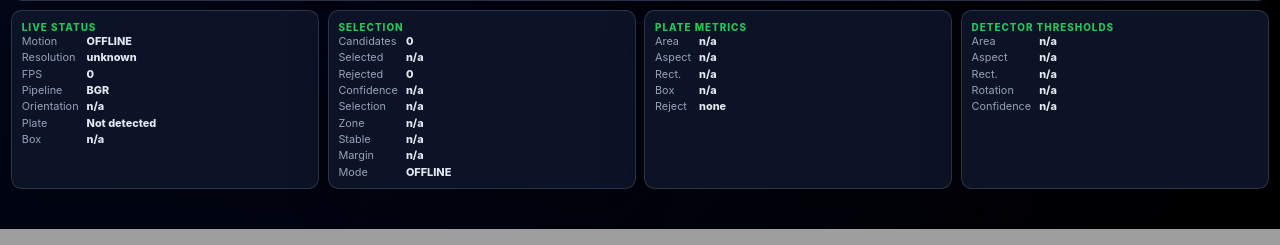
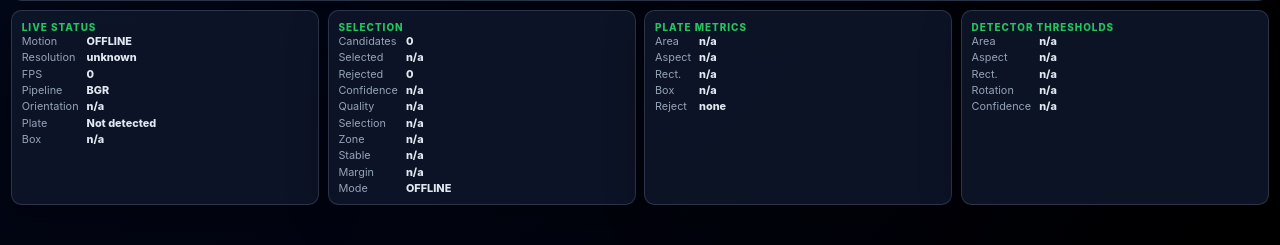
Before and after one commit to LucaPi1972/GateKeeperAI, a Python web app: template src/gatekeeper/web/templates/index.html in a window 1280 px wide. Shown: the part 641-886 px from the top of the page. Run offline with Jinja, Linux system fonts and the light colour scheme; the template is opened without the code that fills it, so the values that code supplies are empty.

Commit message:
Update HTTP Live Preview version to 0.7.9

```diff
--- a/src/gatekeeper/web/templates/index.html
+++ b/src/gatekeeper/web/templates/index.html
@@ -3,7 +3,7 @@
 <head>
   <meta charset="utf-8">
   <meta name="viewport" content="width=device-width, initial-scale=1">
-  <title>GateKeeper AI 0.7.8</title>
+  <title>GateKeeper AI 0.7.9</title>
   <link rel="stylesheet" href="/static/style.css">
 </head>
 <body>
@@ -12,7 +12,7 @@
       <div class="title-row">
         <div>
           <p class="eyebrow">HTTP Live Preview</p>
-          <h1>GateKeeper AI 0.7.8</h1>
+          <h1>GateKeeper AI 0.7.9</h1>
         </div>
         <div class="action-row">
           <button id="snapshot_button" type="button">Save Snapshot</button>
@@ -44,6 +44,7 @@
           <dt>Selected</dt><dd id="selected_candidate">n/a</dd>
           <dt>Rejected</dt><dd id="rejected_candidates">0</dd>
           <dt>Confidence</dt><dd id="confidence">n/a</dd>
+          <dt>Quality</dt><dd id="cal_quality">n/a</dd>
           <dt>Selection</dt><dd id="cal_selection_score">n/a</dd>
           <dt>Zone</dt><dd id="cal_zone_score">n/a</dd>
           <dt>Stable</dt><dd id="cal_stable">n/a</dd>
@@ -109,6 +110,8 @@
         const calibration = await response.json();
         const selected = calibration.selected_candidate;
         const thresholds = calibration.thresholds || {};
+        const quality = selected?.plate_quality;
+        setText('cal_quality', quality === undefined ? 'n/a' : `${(Number(quality) * 100).toFixed(0)}%`);
         setText('cal_selection_score', selected?.selection_score === undefined ? 'n/a' : Number(selected.selection_score).toFixed(3));
         setText('cal_zone_score', selected?.zone_score === undefined ? 'n/a' : Number(selected.zone_score).toFixed(3));
         setText('cal_stable', selected?.stable_selection === undefined ? 'n/a' : (selected.stable_selection ? 'YES' : 'NO'));
```
